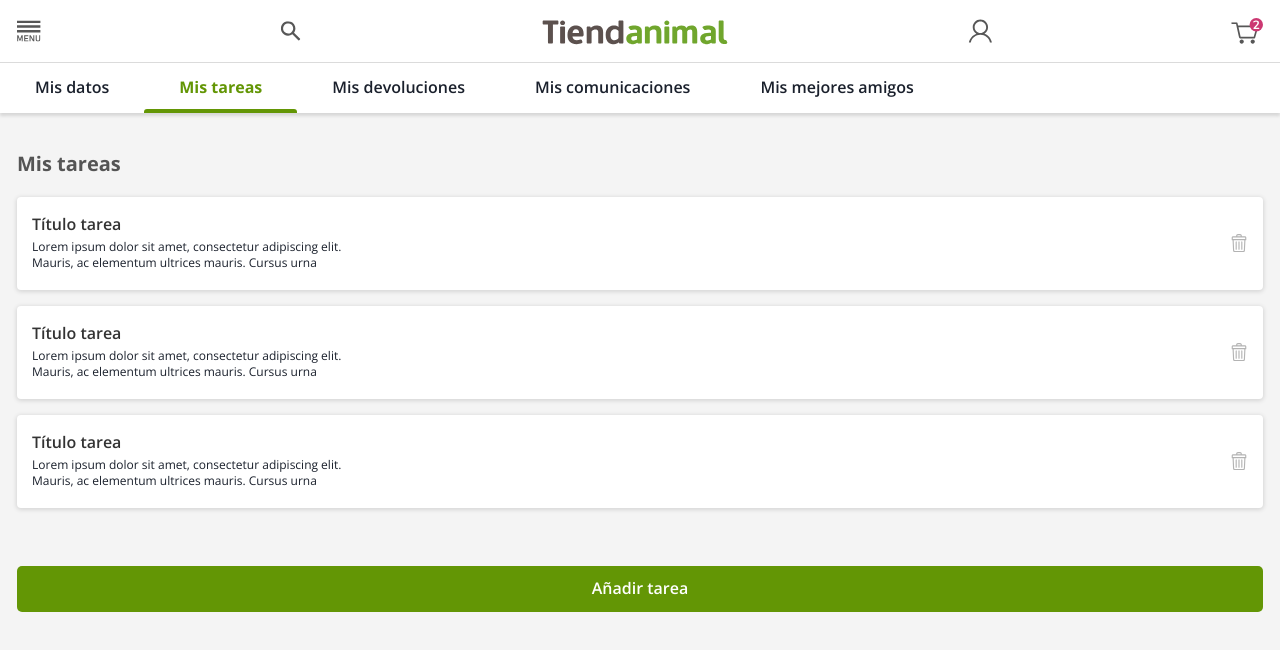
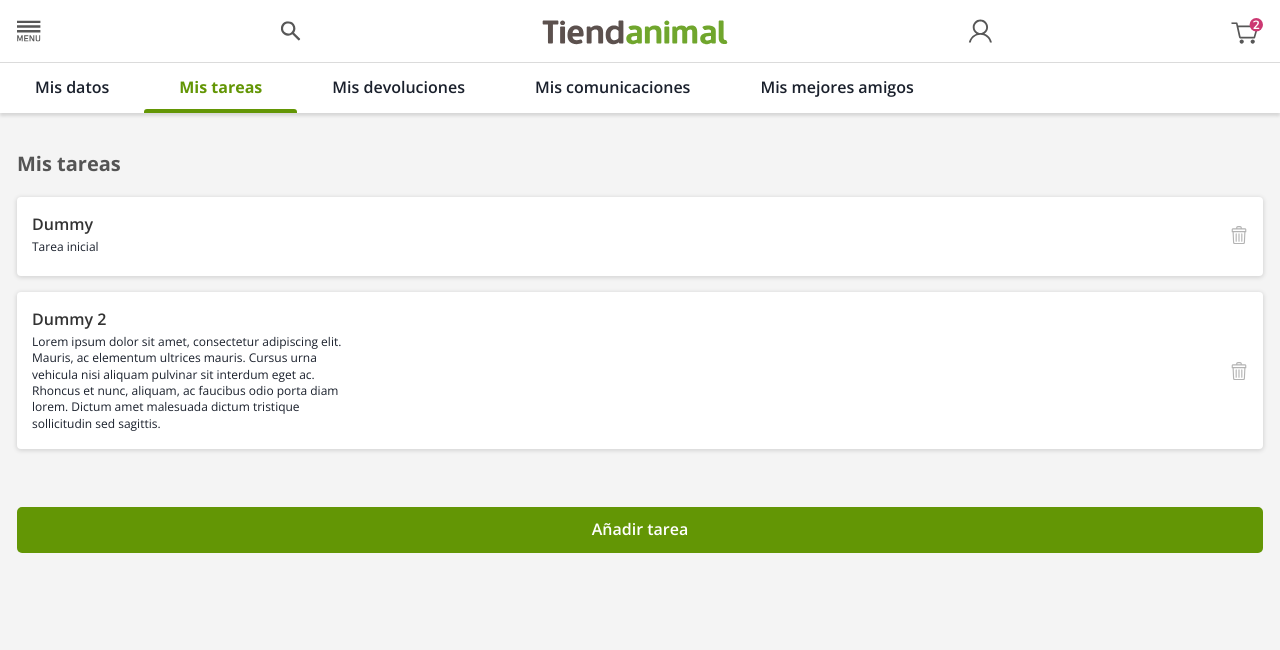
Before and after one commit to pompilioPomposo/Iskay-Pet-Technical-Challenge, a React (Create React App) app: page / in a window 1280 px wide. Both pictures are taken after a click on the tab "Mis tareas". Shown: the top 650 px of the page. Built offline with nearby package versions, Linux system fonts and the light colour scheme.

Commit message:
adding new todos working

```diff
--- a/src/components/ToDo.jsx
+++ b/src/components/ToDo.jsx
@@ -10,16 +10,13 @@ import {
   imageStyles,
 } from '../styles/ToDoStyles';
 
-const ToDo = () => {
+const ToDo = ({ title, description }) => {
   return (
     <Card {...cardStyles}>
       <HStack {...hStackStyles}>
         <VStack {...vStackStyles}>
-          <Text {...titleTextStyles}>Título tarea</Text>
-          <Text {...descriptionTextStyles}>
-            Lorem ipsum dolor sit amet, consectetur adipiscing elit. Mauris, ac
-            elementum ultrices mauris. Cursus urna
-          </Text>
+          <Text {...titleTextStyles}>{title}</Text>
+          <Text {...descriptionTextStyles}>{description}</Text>
         </VStack>
         <Box {...imageStyles}>
           <TrashImage />
--- a/src/pages/MyTodos.jsx
+++ b/src/pages/MyTodos.jsx
@@ -1,4 +1,4 @@
-import React, { useContext } from 'react';
+import React, { useContext, useState } from 'react';
 import { AppContext } from '../AppContext';
 import {
   Text,
@@ -21,7 +21,9 @@ import ToDo from '../components/ToDo';
 import {
   boxStyles,
   textStyles,
+  modalContentStyles,
   modalHeaderStyles,
+  modalCloseStyles,
   formControlStyles,
   buttonStyles,
   cancelButtonStyles,
@@ -33,9 +35,28 @@ import { inputStyles, labelStyles } from '../styles/PersonalDataStyles';
 const MyTodos = () => {
   const { selectedTab } = useContext(AppContext);
   const { isOpen, onOpen, onClose } = useDisclosure();
+  const [todoList, setTodoList] = useState([
+    { name: 'Dummy', description: 'Tarea inicial' },
+    {
+      name: 'Dummy 2',
+      description:
+        'Lorem ipsum dolor sit amet, consectetur adipiscing elit. Mauris, ac elementum ultrices mauris. Cursus urna vehicula nisi aliquam pulvinar sit interdum eget ac. Rhoncus et nunc, aliquam, ac faucibus odio porta diam lorem. Dictum amet malesuada dictum tristique sollicitudin sed sagittis.',
+    },
+  ]);
+  const [formData, setFormData] = useState({ name: '', description: '' });
 
-  const saveTodo = async () => {
-    // state management here
+  const handleInputChange = (e) => {
+    const { name, value } = e.target;
+    setFormData({
+      ...formData,
+      [name]: value,
+    });
+  };
+
+  const saveTodo = () => {
+    setTodoList([...todoList, formData]);
+    setFormData({ name: '', description: '' });
+    onClose();
   };
 
   if (selectedTab !== 'Mis tareas') return null;
@@ -43,31 +64,43 @@ const MyTodos = () => {
   return (
     <Box {...boxStyles}>
       <Text {...textStyles}>Mis tareas</Text>
-      <ToDo />
-      <ToDo />
-      <ToDo />
+      {todoList.map((todo, index) => (
+        <ToDo key={index} title={todo.name} description={todo.description} />
+      ))}
       <Button {...buttonStyles} onClick={onOpen}>
         Añadir tarea
       </Button>
 
       <Modal isOpen={isOpen} onClose={onClose}>
         <ModalOverlay />
-        <ModalContent mx='1.0625rem'>
+        <ModalContent {...modalContentStyles}>
           <ModalHeader {...modalHeaderStyles}>Añadir tarea</ModalHeader>
-          <ModalCloseButton pt='25px' />
+          <ModalCloseButton {...modalCloseStyles} />
           <ModalBody>
             <FormControl {...formControlStyles}>
               <FormLabel {...labelStyles}>Nombre</FormLabel>
-              <Input placeholder='Nombre' {...inputStyles} />
+              <Input
+                name='name'
+                value={formData.name}
+                onChange={handleInputChange}
+                placeholder='Nombre'
+                {...inputStyles}
+              />
             </FormControl>
             <FormControl {...formControlStyles}>
               <FormLabel {...labelStyles}>Descripción</FormLabel>
-              <Textarea placeholder='Descripción' {...descriptionInputStyles} />
+              <Textarea
+                name='description'
+                value={formData.description}
+                onChange={handleInputChange}
+                placeholder='Descripción'
+                {...descriptionInputStyles}
+              />
             </FormControl>
           </ModalBody>
 
           <HStack justifyContent='space-between'>
-            <Button variant='ghost' onClick={onClose} {...cancelButtonStyles}>
+            <Button onClick={onClose} {...cancelButtonStyles}>
               Cancelar
             </Button>
             <Button onClick={saveTodo} {...saveButtonStyles}>
--- a/src/styles/MyTodosStyles.js
+++ b/src/styles/MyTodosStyles.js
@@ -18,6 +18,10 @@ export const textStyles = {
   alignSelf: 'flex-start',
 };
 
+export const modalContentStyles = {
+  mx: '1.0625rem',
+};
+
 export const modalHeaderStyles = {
   pt: '1.5625rem',
   pb: '2rem',
@@ -26,6 +30,10 @@ export const modalHeaderStyles = {
   lineHeight: '1.7025rem',
   color: '#333333',
   alignSelf: 'flex-start',
+};
+
+export const modalCloseStyles = {
+  pt: '25px',
 };
 
 export const formControlStyles = {
--- a/src/styles/ToDoStyles.js
+++ b/src/styles/ToDoStyles.js
@@ -1,6 +1,6 @@
 export const cardStyles = {
   width: '100%',
-  minHeight: '5.8125rem',
+  minHeight: '4.9375rem',
   maxHeight: '12.5rem',
   borderRadius: '0.25rem',
   boxShadow: '0rem 0.0625rem 0.25rem 0.0625rem #0000001F',
```
